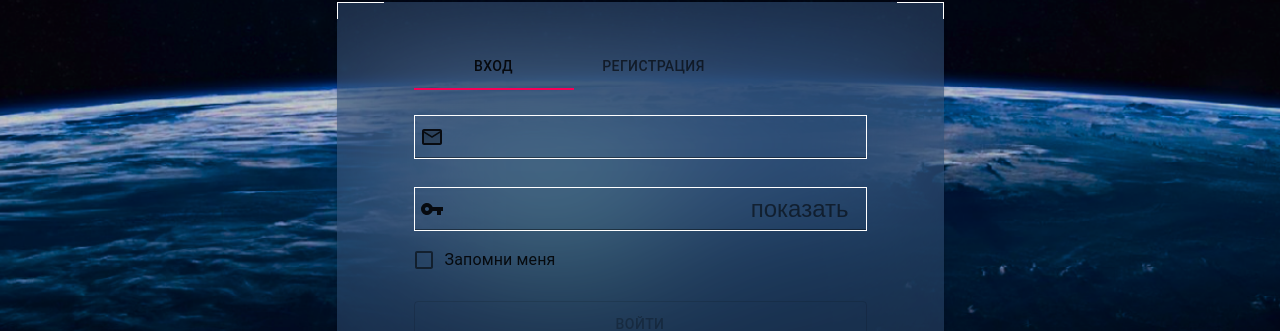
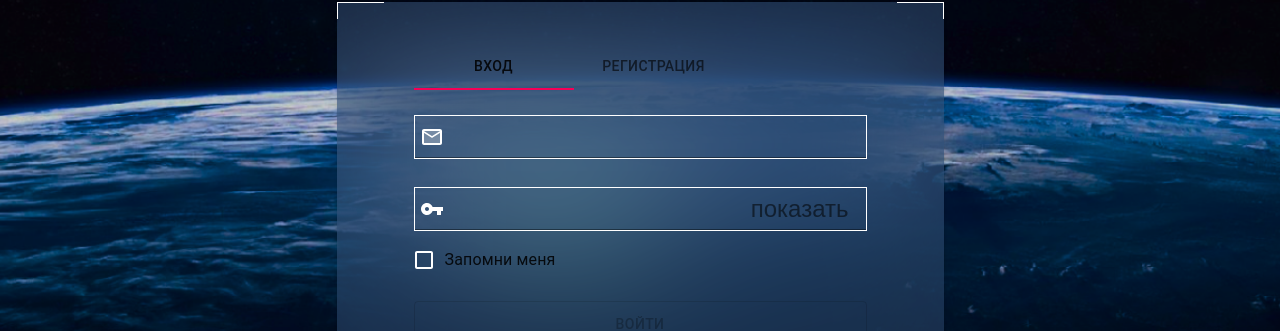
Before and after one commit to NicolayV/gis-web-api, a React (Create React App) app: page /login in a window 1280 px wide. Shown: the part 201-532 px from the top of the page. Built offline with nearby package versions, Linux system fonts and the light colour scheme; the HTML template or start-up script is replaced by a standard one.

Commit message:
loginPage

```diff
--- a/package.json
+++ b/package.json
@@ -5,15 +5,12 @@
   "dependencies": {
     "@material-ui/core": "^4.12.3",
     "@material-ui/icons": "^4.11.2",
-    "@mui/icons-material": "^5.2.5",
-    "@mui/material": "^5.2.8",
     "@testing-library/jest-dom": "^5.16.1",
     "@testing-library/react": "^12.1.2",
     "@testing-library/user-event": "^13.5.0",
     "google-maps-react": "^2.0.6",
     "react": "^17.0.2",
     "react-dom": "^17.0.2",
-    "react-hook-form": "^7.24.0",
     "react-router-dom": "6",
     "react-scripts": "5.0.0",
     "web-vitals": "^2.1.3"
--- a/src/component/SignInForm/index.js
+++ b/src/component/SignInForm/index.js
@@ -49,6 +49,7 @@ const SignInForm = () => {
         className={classes.checkbox}
         control={
           <Checkbox
+            className={classes.checkboxSvg}
             checked={checked}
             onChange={(prev) => setChecked(!checked)}
           />
--- a/src/component/SignInForm/style.js
+++ b/src/component/SignInForm/style.js
@@ -4,6 +4,9 @@ export const useStyles = makeStyles(() => ({
   checkbox: {
     marginTop: 5,
     justifyContent: "flex-start",
+  },
+  checkboxSvg: {
+    color: "white",
   },
 
   form: {
--- a/src/component/UI/Button/style.js
+++ b/src/component/UI/Button/style.js
@@ -5,6 +5,7 @@ export const useStyles = makeStyles(() => ({
     border: "1px solid #FFF323",
     padding: "10px 0px",
     margin: "20px 0px",
+    color: "yellow",
   },
 
   link: {
@@ -12,5 +13,6 @@ export const useStyles = makeStyles(() => ({
     alignSelf: "center",
     padding: "10px",
     margin: "10px",
+    fontFamily: "HandelGothic TL",
   },
 }));
--- a/src/component/UI/Input/index.js
+++ b/src/component/UI/Input/index.js
@@ -28,7 +28,7 @@ const FormInput = ({
           {...props}
           startAdornment={
             <InputAdornment position="start">
-              <People />
+              <People className={classes.inputFormSvg} />
             </InputAdornment>
           }
         />
@@ -55,7 +55,7 @@ const FormInput = ({
           {...props}
           startAdornment={
             <InputAdornment position="start">
-              <MailTwoTone />
+              <MailTwoTone className={classes.inputFormSvg} />
             </InputAdornment>
           }
         />
@@ -82,7 +82,7 @@ const FormInput = ({
           {...props}
           startAdornment={
             <InputAdornment position="start">
-              <VpnKey />
+              <VpnKey className={classes.inputFormSvg} />
             </InputAdornment>
           }
           endAdornment={
--- a/src/component/UI/Input/style.js
+++ b/src/component/UI/Input/style.js
@@ -7,4 +7,7 @@ export const useStyles = makeStyles(() => ({
     padding: 5,
     border: "1px solid #FFFFFF",
   },
+  inputFormSvg: {
+    color: "white",
+  },
 }));
--- a/src/pages/loginPage/index.js
+++ b/src/pages/loginPage/index.js
@@ -1,5 +1,5 @@
 import React, { useState } from "react";
-import { Paper, Tab, Tabs } from "@material-ui/core";
+import { Paper, Tab, Tabs, withStyles } from "@material-ui/core";
 
 import { useStyles } from "./style";
 
@@ -21,8 +21,8 @@ const LoginPage = () => {
             display: "flex",
           }}
         >
-          <h1 className={classes.h1Title}>AEROSPACE</h1>
-          <h3 className={classes.h3Title}>AGRO</h3>
+          <h1 className={classes.title}>AEROSPACE</h1>
+          <h3 className={classes.subTitle}>AGRO</h3>
         </span>
 
         <Paper className={classes.layout}>
--- a/src/pages/loginPage/style.js
+++ b/src/pages/loginPage/style.js
@@ -46,12 +46,12 @@ export const useStyles = makeStyles(() => ({
     },
   },
 
-  h1Title: {
+  title: {
     color: "#FFFFFF",
     marginBottom: "0px",
   },
 
-  h3Title: {
+  subTitle: {
     color: "#FFFFFF",
     marginTop: "0px",
     alignSelf: "flex-end",
```
Also changed, not shown: 1 other file (tests, documents, lock files or other folders).
